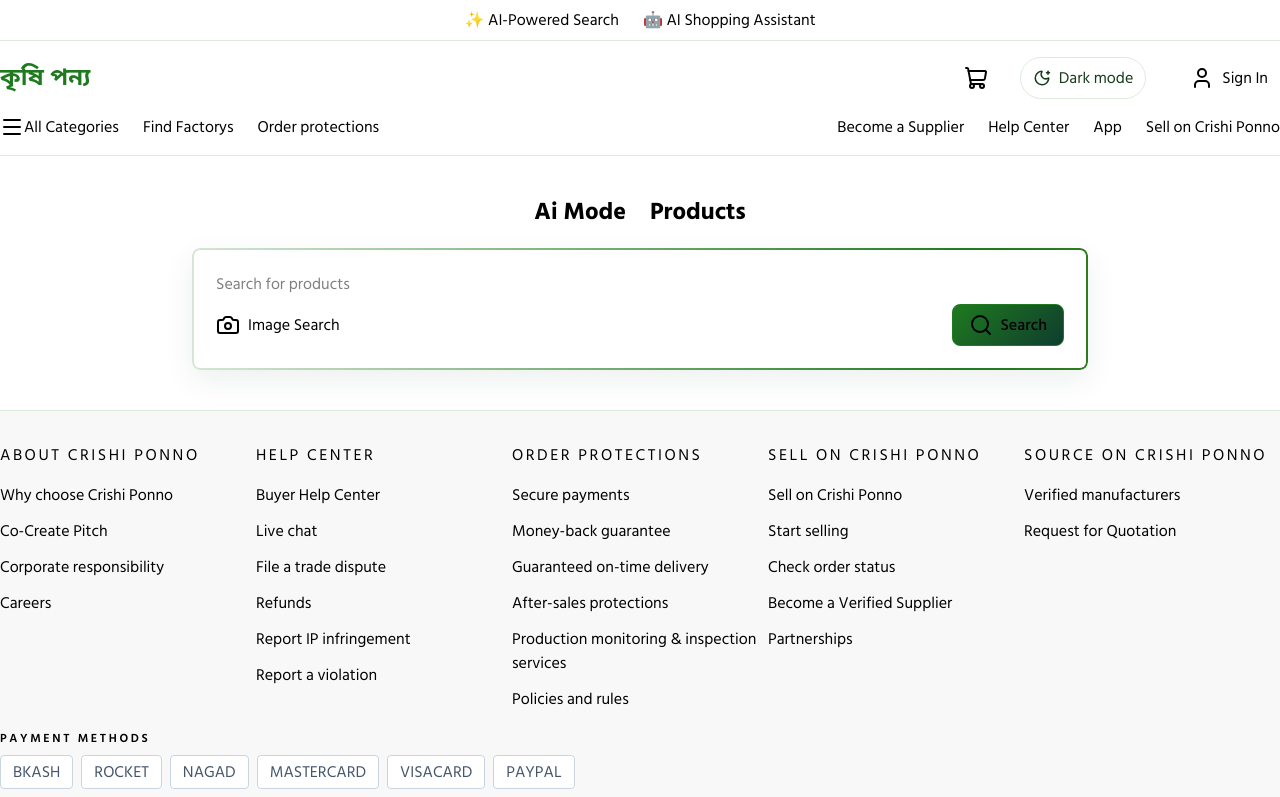
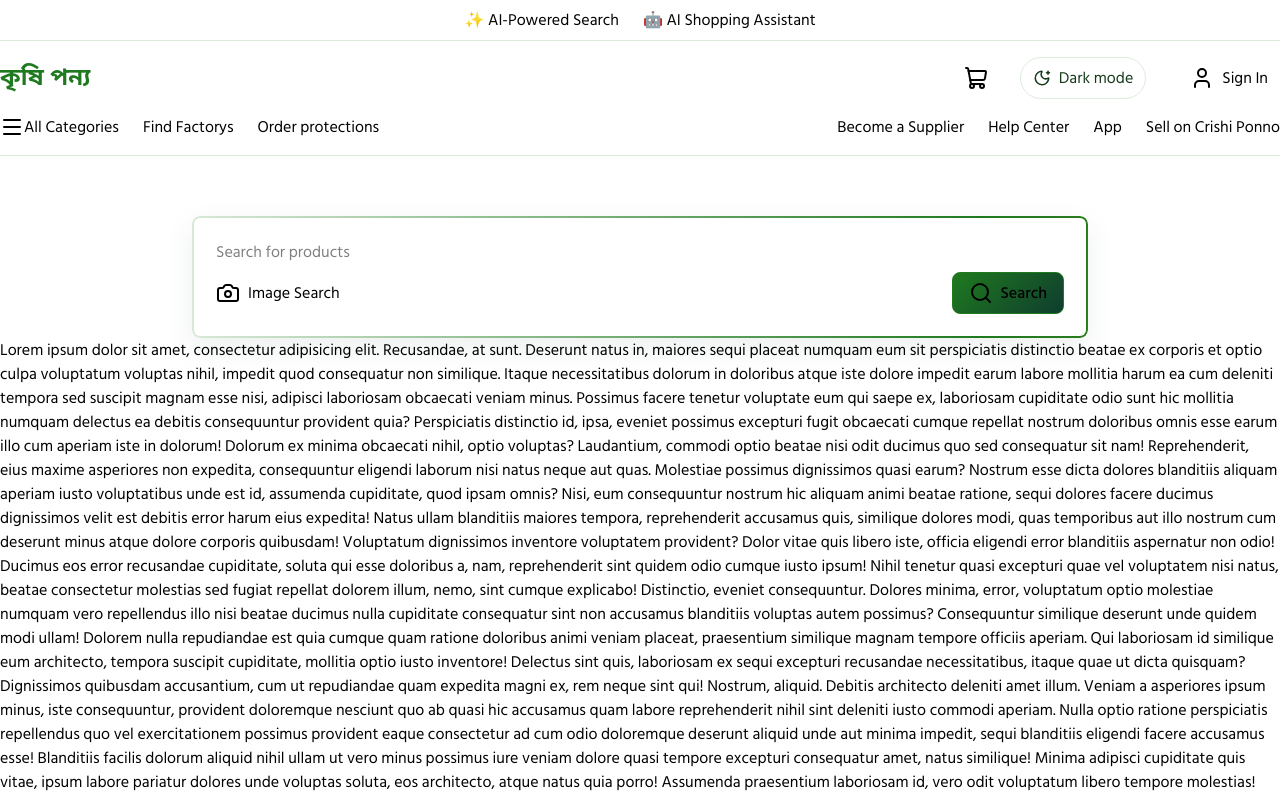
Before and after one commit to Sha-kil-37/Crishi-Ponno, a Next.js app: page / in a window 1280 px wide. Shown: the top 797 px of the page. Built offline with nearby package versions, Linux system fonts and the light colour scheme.

Commit message:
7/20/2026

```diff
--- a/package.json
+++ b/package.json
@@ -9,14 +9,18 @@
     "lint": "eslint"
   },
   "dependencies": {
+    "@upstash/redis": "^1.38.0",
+    "ai": "^7.0.31",
     "lucide-react": "^1.24.0",
     "mongoose": "^9.7.4",
     "next": "16.1.6",
     "next-auth": "^4.24.14",
     "next-themes": "^0.4.6",
+    "openai": "^6.48.0",
     "react": "19.2.3",
     "react-dom": "19.2.3",
-    "sonner": "^2.0.7"
+    "sonner": "^2.0.7",
+    "zod": "^4.4.3"
   },
   "devDependencies": {
     "@tailwindcss/postcss": "^4",
--- a/src/app/page.tsx
+++ b/src/app/page.tsx
@@ -1,7 +1,7 @@
 "use client";
 import Footer from "@/components/layout/footer";
 import Navbar from "@/components/layout/navbar";
-import Banner from "@/components/ui/banner";
+import Banner from "@/components/shared/banner";
 import { DialogProvider } from "@/hooks/useDialog";
 import Dialog from "@/components/utils/dialog";
 import { useRouter, useSearchParams } from "next/navigation";
--- /dev/null
+++ b/src/components/shared/banner.tsx
@@ -0,0 +1,70 @@
+"use client";
+
+import SearchBox from "./searchBox";
+
+//
+export default function Banner() {
+  //
+  return (
+    <div className="xl:w-7xl mx-auto py-10">
+      <SearchBox />
+      <h2>
+        Lorem ipsum dolor sit amet, consectetur adipisicing elit. Recusandae, at
+        sunt. Deserunt natus in, maiores sequi placeat numquam eum sit
+        perspiciatis distinctio beatae ex corporis et optio culpa voluptatum
+        voluptas nihil, impedit quod consequatur non similique. Itaque
+        necessitatibus dolorum in doloribus atque iste dolore impedit earum
+        labore mollitia harum ea cum deleniti tempora sed suscipit magnam esse
+        nisi, adipisci laboriosam obcaecati veniam minus. Possimus facere
+        tenetur voluptate eum qui saepe ex, laboriosam cupiditate odio sunt hic
+        mollitia numquam delectus ea debitis consequuntur provident quia?
+        Perspiciatis distinctio id, ipsa, eveniet possimus excepturi fugit
+        obcaecati cumque repellat nostrum doloribus omnis esse earum illo cum
+        aperiam iste in dolorum! Dolorum ex minima obcaecati nihil, optio
+        voluptas? Laudantium, commodi optio beatae nisi odit ducimus quo sed
+        consequatur sit nam! Reprehenderit, eius maxime asperiores non expedita,
+        consequuntur eligendi laborum nisi natus neque aut quas. Molestiae
+        possimus dignissimos quasi earum? Nostrum esse dicta dolores blanditiis
+        aliquam aperiam iusto voluptatibus unde est id, assumenda cupiditate,
+        quod ipsam omnis? Nisi, eum consequuntur nostrum hic aliquam animi
+        beatae ratione, sequi dolores facere ducimus dignissimos velit est
+        debitis error harum eius expedita! Natus ullam blanditiis maiores
+        tempora, reprehenderit accusamus quis, similique dolores modi, quas
+        temporibus aut illo nostrum cum deserunt minus atque dolore corporis
+        quibusdam! Voluptatum dignissimos inventore voluptatem provident? Dolor
+        vitae quis libero iste, officia eligendi error blanditiis aspernatur non
+        odio! Ducimus eos error recusandae cupiditate, soluta qui esse doloribus
+        a, nam, reprehenderit sint quidem odio cumque iusto ipsum! Nihil tenetur
+        quasi excepturi quae vel voluptatem nisi natus, beatae consectetur
+        molestias sed fugiat repellat dolorem illum, nemo, sint cumque
+        explicabo! Distinctio, eveniet consequuntur. Dolores minima, error,
+        voluptatum optio molestiae numquam vero repellendus illo nisi beatae
+        ducimus nulla cupiditate consequatur sint non accusamus blanditiis
+        voluptas autem possimus? Consequuntur similique deserunt unde quidem
+        modi ullam! Dolorem nulla repudiandae est quia cumque quam ratione
+        doloribus animi veniam placeat, praesentium similique magnam tempore
+        officiis aperiam. Qui laboriosam id similique eum architecto, tempora
+        suscipit cupiditate, mollitia optio iusto inventore! Delectus sint quis,
+        laboriosam ex sequi excepturi recusandae necessitatibus, itaque quae ut
+        dicta quisquam? Dignissimos quibusdam accusantium, cum ut repudiandae
+        quam expedita magni ex, rem neque sint qui! Nostrum, aliquid. Debitis
+        architecto deleniti amet illum. Veniam a asperiores ipsum minus, iste
+        consequuntur, provident doloremque nesciunt quo ab quasi hic accusamus
+        quam labore reprehenderit nihil sint deleniti iusto commodi aperiam.
+        Nulla optio ratione perspiciatis repellendus quo vel exercitationem
+        possimus provident eaque consectetur ad cum odio doloremque deserunt
+        aliquid unde aut minima impedit, sequi blanditiis eligendi facere
+        accusamus esse! Blanditiis facilis dolorum aliquid nihil ullam ut vero
+        minus possimus iure veniam dolore quasi tempore excepturi consequatur
+        amet, natus similique! Minima adipisci cupiditate quis vitae, ipsum
+        labore pariatur dolores unde voluptas soluta, eos architecto, atque
+        natus quia porro! Assumenda praesentium laboriosam id, vero odit
+        voluptatum libero tempore molestias! Eum praesentium molestiae beatae
+        quasi non. Omnis alias molestiae sit eius est, sunt veniam voluptatum
+        temporibus distinctio! Tenetur illum deleniti eos quia ipsum voluptates
+        odit nostrum voluptatibus quasi modi impedit assumenda earum nulla id,
+        pariatur enim est dolore voluptatum neque.
+      </h2>
+    </div>
+  );
+}
--- a/src/components/ui/banner.tsx
+++ /dev/null
@@ -1,17 +0,0 @@
-"use client";
-
-import SearchBox from "./searchBox";
-
-//
-export default function Banner() {
-  //
-  return (
-    <div className="xl:w-7xl mx-auto py-10">
-      <div className="flex gap-x-6 justify-center">
-        <h2 className="text-2xl font-bold">Ai Mode</h2>
-        <h2 className="text-2xl font-bold">Products</h2>
-      </div>
-      <SearchBox />
-    </div>
-  );
-}
--- a/src/constants/routes.ts
+++ /dev/null
@@ -1,4 +0,0 @@
-export const ROUTES = {
-  HOME: "/",
-  PRODUCTS: "/products",
-};
```
Also changed, not shown: src/ai/prompts/search.prompt.ts (added), src/ai/providers/AIProvider.ts (added), src/ai/providers/OpenAIProvider.ts (added), src/components/shared/searchBox.tsx (renamed from src/components/ui/searchBox.tsx), 1 other file (tests, documents, lock files or other folders).
